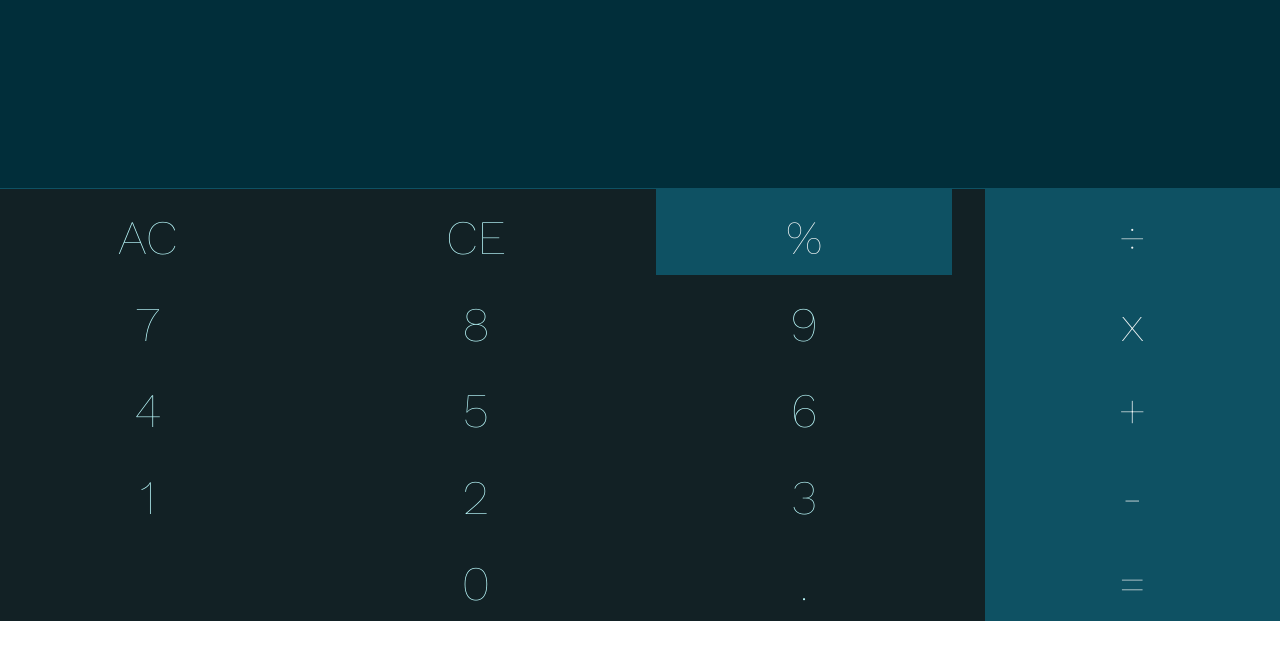
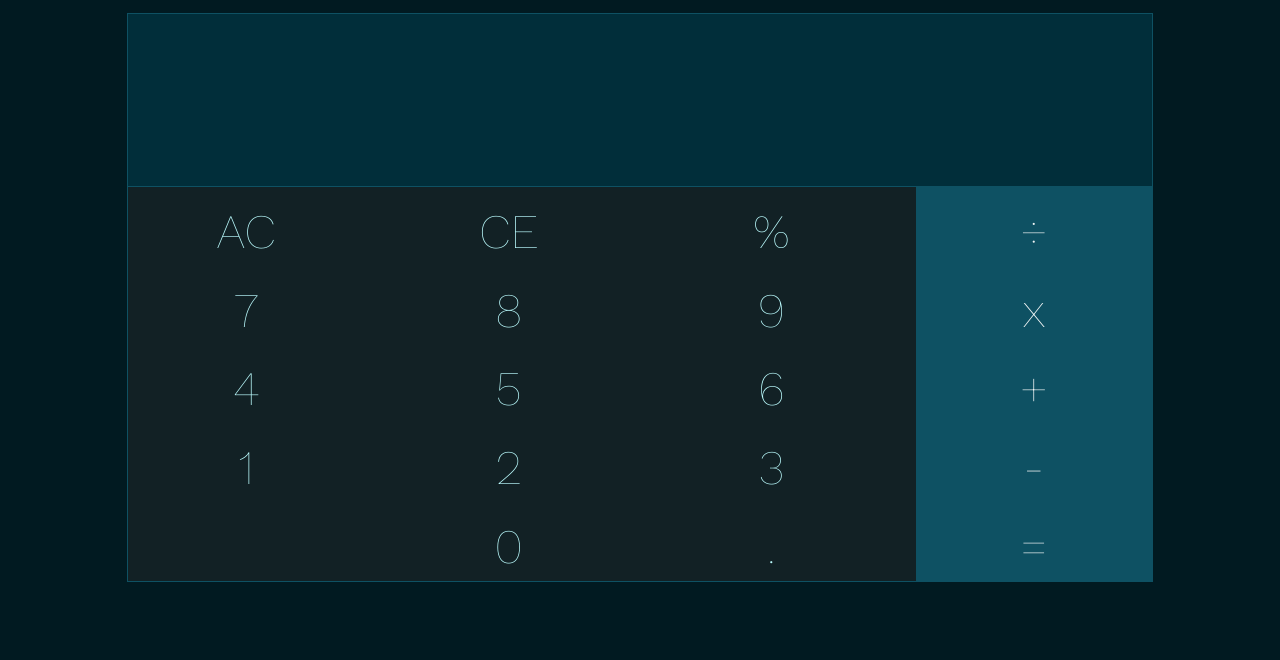
Before and after one commit to diegoluis/Calculator, a plain HTML site: page index.html in a window 1280 px wide. Drawn offline with nearby package versions, Linux system fonts and the light colour scheme; a web font is replaced by a local one.

Commit message:
finished

```diff
--- a/index.html
+++ b/index.html
@@ -41,7 +41,7 @@
   </head>
   <body>
     <!-- Add your site or app content here -->
-    <main class="wrapper">
+    <main class="wrapper" id="root">
       <div class="screen">
         <div id="resultScreen" class="result">
           &nbsp;
@@ -51,7 +51,7 @@
 
             <div id="kAc" class="numpad delete">AC</div>
             <div id="kCe" class="numpad delete">CE</div>
-            <div id="kPercent" class="numpad operation">%</div>
+            <div id="kPercent" class="numpad operation percentage">%</div>
             <div id="kDiv" class="numpad operation">÷</div>
 
             <div id="k7" class="numpad number">7</div>
@@ -76,7 +76,6 @@
             <div id="kpoint" class="numpad number">.</div>
             <div id="kEqual" class="numpad operation">=</div>
         </div>
-
     </main>
 
     <!-- Google Analytics: change UA-XXXXX-X to be your site's ID -->
--- a/sass/main.scss
+++ b/sass/main.scss
@@ -12,6 +12,7 @@ $numColorBg: #122125;
 $operationsColorBg: #0E5163;
 $textColor: #BCFDFF;
 $opTextColor: #F2F6F6;
+$background: #000e11;
 
 $susy:(
 columns:5,
@@ -23,7 +24,9 @@ body{
   font-weight: 100;
   font-size: 3rem;
   text-align: center;
+  background: darken($screenColorBg, 5);
 }
+.wrapper
 .screen{
    @include container;
    color: $textColor;
@@ -40,10 +43,17 @@ body{
   font-size: 7rem;
   text-align: right;
   padding-top: 2%;
+  overflow: scroll;
 }
-.wraper{
+.wrapper{
   margin: 0 auto;
   //@include container;
+  @media screen and (min-width: 1024px){
+    width: 80%;
+    margin: 0 auto;
+    margin-top: 1%;
+    border: 1px solid $operationsColorBg;
+  }
 }
 .controls{
   background-color: $numColorBg;
@@ -70,7 +80,7 @@ body{
 .empty{
   cursor: default;
 }
-.operation{
+.operation:not(.percentage){
   color: $opTextColor;
   background-color: $operationsColorBg;
 
--- a/scripts/main.js
+++ b/scripts/main.js
@@ -110,7 +110,9 @@ function allOperations(symbol){
 
 //write the result to the html
 function writeResult(){
+
     resultScreen.innerHTML = result;
+
 }
 
 //falta porcentaje,
```
Also changed, not shown: styles/main.css.
